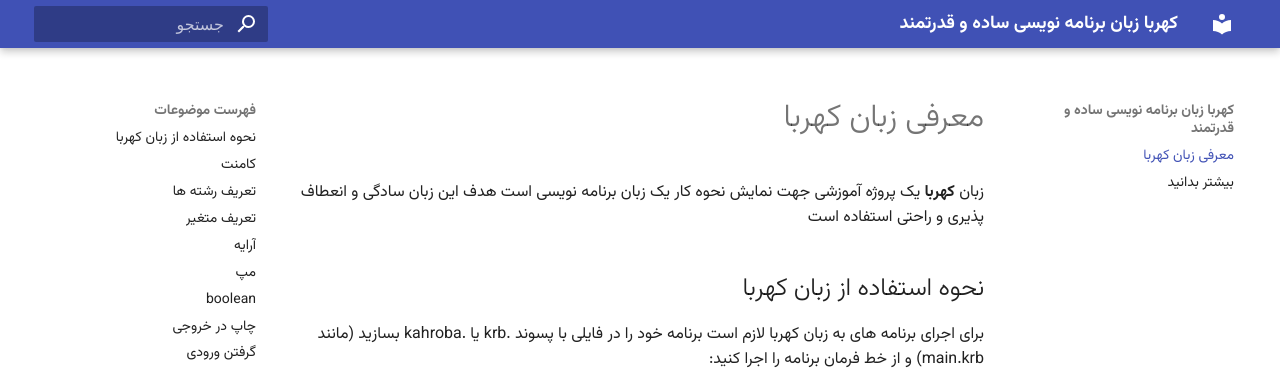
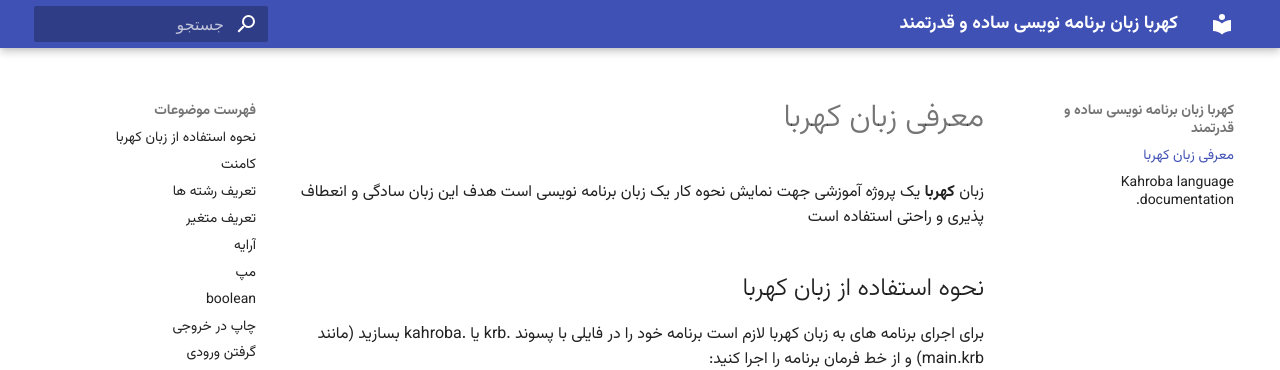
Before and after one commit to kahroba-lang/docs, an MkDocs documentation site: the page built from docs/index.md, in a window 1280 px wide. Shown: the top 370 px of the page. Built offline with MkDocs 1.6.1 and Material for MkDocs 9.7.7, drawn with Linux system fonts in a browser that asks for light colours.

Commit message:
chore: edited readme.md

```diff
--- a/docs/readme.md
+++ b/docs/readme.md
@@ -1 +1 @@
-# بیشتر بدانید
+# Kahroba language documentation.
```
